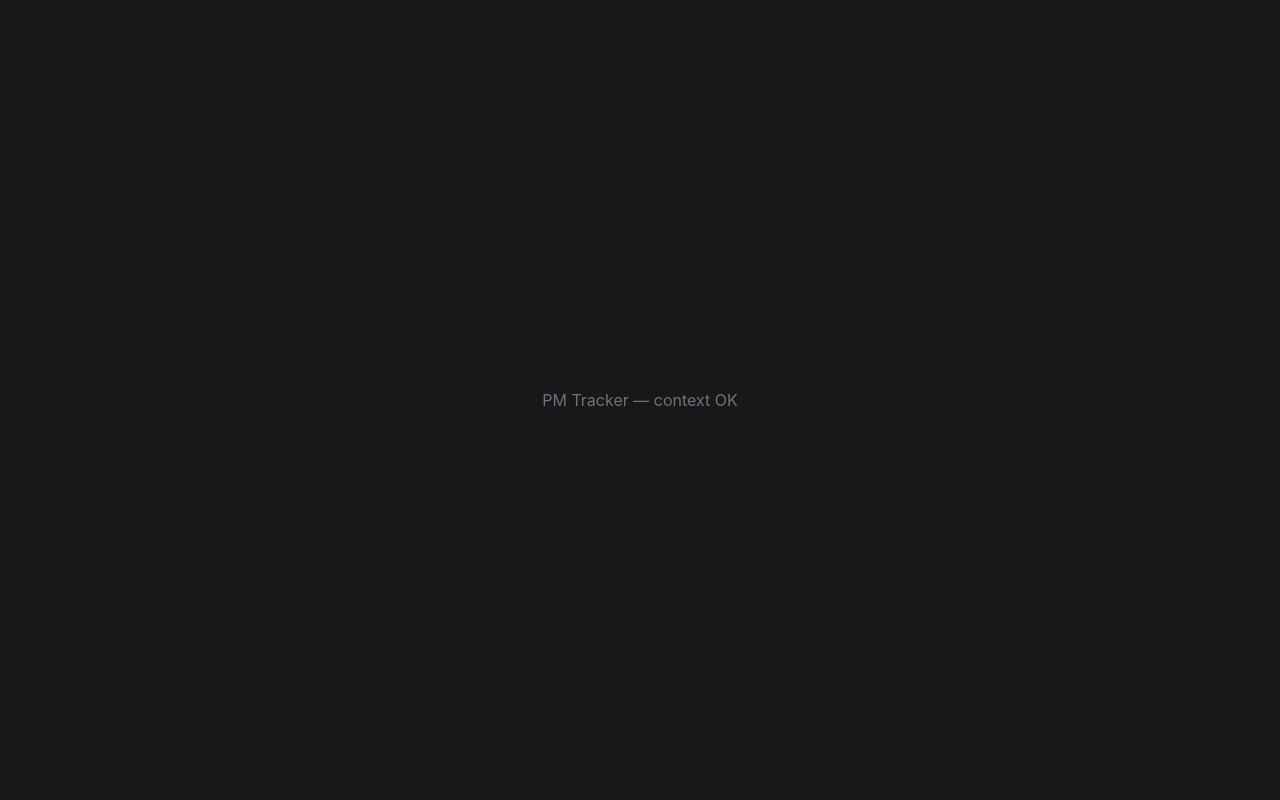
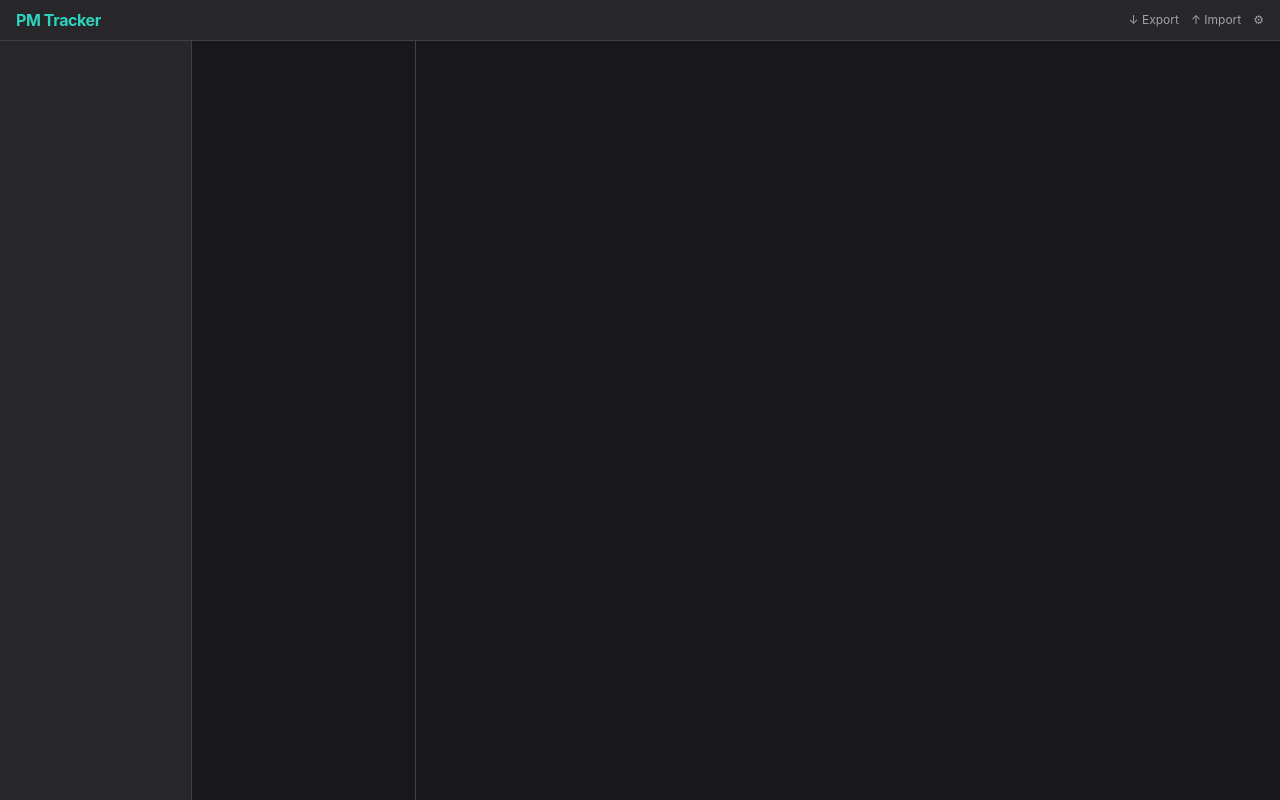
Before and after one commit to nikhil-thomas-a/pm-tracker, a React (Vite) app: page / in a window 1280 px wide. Built offline with nearby package versions, Linux system fonts and the light colour scheme.

Commit message:
feat: add app shell, TopBar, Export/Import, Toast

```diff
--- a/src/App.tsx
+++ b/src/App.tsx
@@ -1,11 +1,25 @@
 import { AppProvider } from './context/AppContext'
+import { useApp } from './context/AppContext'
+import TopBar from './components/layout/TopBar'
+import ThreePanel from './components/layout/ThreePanel'
+import Toast from './components/ui/Toast'
+import SettingsPage from './components/settings/SettingsPage'
+
+function Inner() {
+  const { state } = useApp()
+  return (
+    <div className="flex flex-col h-screen overflow-hidden">
+      <TopBar />
+      {state.showSettings ? <SettingsPage /> : <ThreePanel />}
+      <Toast />
+    </div>
+  )
+}
 
 export default function App() {
   return (
     <AppProvider>
-      <div className="flex items-center justify-center h-screen text-zinc-500">
-        PM Tracker — context OK
-      </div>
+      <Inner />
     </AppProvider>
   )
 }
--- /dev/null
+++ b/src/components/layout/LeftPanel.tsx
@@ -0,0 +1,3 @@
+export default function LeftPanel() {
+  return <div className="w-48 bg-zinc-800 border-r border-zinc-700 shrink-0" />
+}
--- /dev/null
+++ b/src/components/layout/MiddlePanel.tsx
@@ -0,0 +1,3 @@
+export default function MiddlePanel() {
+  return <div className="w-56 bg-zinc-900 border-r border-zinc-700 shrink-0" />
+}
--- /dev/null
+++ b/src/components/layout/RightPanel.tsx
@@ -0,0 +1,3 @@
+export default function RightPanel() {
+  return <div className="flex-1 bg-zinc-900" />
+}
--- /dev/null
+++ b/src/components/layout/ThreePanel.tsx
@@ -0,0 +1,13 @@
+import LeftPanel from './LeftPanel'
+import MiddlePanel from './MiddlePanel'
+import RightPanel from './RightPanel'
+
+export default function ThreePanel() {
+  return (
+    <div className="flex flex-1 overflow-hidden">
+      <LeftPanel />
+      <MiddlePanel />
+      <RightPanel />
+    </div>
+  )
+}
--- /dev/null
+++ b/src/components/layout/TopBar.tsx
@@ -0,0 +1,59 @@
+import { useApp } from '../../context/AppContext'
+
+export default function TopBar() {
+  const { state, dispatch } = useApp()
+
+  function handleExport() {
+    const { selectedBuId, selectedProjectId, selectedItemId, activeTab, showSettings, toast, ...data } = state
+    const blob = new Blob([JSON.stringify(data, null, 2)], { type: 'application/json' })
+    const url = URL.createObjectURL(blob)
+    const a = document.createElement('a')
+    a.href = url
+    a.download = `pmtracker-backup-${new Date().toISOString().slice(0, 10)}.json`
+    a.click()
+    URL.revokeObjectURL(url)
+    dispatch({ type: 'SET_TOAST', toast: { message: 'Backup exported', type: 'success' } })
+  }
+
+  function handleImport() {
+    const input = document.createElement('input')
+    input.type = 'file'
+    input.accept = '.json'
+    input.onchange = async () => {
+      const file = input.files?.[0]
+      if (!file) return
+      try {
+        const text = await file.text()
+        const data = JSON.parse(text)
+        if (!data.businessUnits || !data.statuses) throw new Error('Invalid file')
+        if (confirm('This will overwrite all current data. Continue?')) {
+          dispatch({ type: 'IMPORT_DATA', data })
+        }
+      } catch {
+        dispatch({ type: 'SET_TOAST', toast: { message: 'Invalid backup file', type: 'error' } })
+      }
+    }
+    input.click()
+  }
+
+  return (
+    <header className="flex items-center justify-between px-4 py-2 bg-zinc-800 border-b border-zinc-700 shrink-0">
+      <span className="font-bold text-teal-400 tracking-tight">PM Tracker</span>
+      <div className="flex items-center gap-3">
+        <button onClick={handleExport} className="text-xs text-zinc-400 hover:text-zinc-200 transition-colors">
+          ↓ Export
+        </button>
+        <button onClick={handleImport} className="text-xs text-zinc-400 hover:text-zinc-200 transition-colors">
+          ↑ Import
+        </button>
+        <button
+          onClick={() => dispatch({ type: 'TOGGLE_SETTINGS' })}
+          className="text-xs text-zinc-400 hover:text-zinc-200 transition-colors"
+          title="Settings"
+        >
+          ⚙
+        </button>
+      </div>
+    </header>
+  )
+}
--- /dev/null
+++ b/src/components/settings/SettingsPage.tsx
@@ -0,0 +1,15 @@
+import { useApp } from '../../context/AppContext'
+
+export default function SettingsPage() {
+  const { dispatch } = useApp()
+  return (
+    <div className="flex-1 flex items-center justify-center text-zinc-500">
+      <div className="text-center">
+        <p className="text-sm mb-2">Settings — coming in Task 14</p>
+        <button onClick={() => dispatch({ type: 'TOGGLE_SETTINGS' })} className="text-xs text-teal-400 hover:text-teal-300">
+          ← Back
+        </button>
+      </div>
+    </div>
+  )
+}
--- /dev/null
+++ b/src/components/ui/EmptyState.tsx
@@ -0,0 +1,15 @@
+interface Props {
+  icon: string
+  title: string
+  subtitle?: string
+}
+
+export default function EmptyState({ icon, title, subtitle }: Props) {
+  return (
+    <div className="flex flex-col items-center justify-center h-full gap-2 text-zinc-600 select-none">
+      <span className="text-4xl">{icon}</span>
+      <p className="text-sm font-medium text-zinc-500">{title}</p>
+      {subtitle && <p className="text-xs text-zinc-600">{subtitle}</p>}
+    </div>
+  )
+}
--- /dev/null
+++ b/src/components/ui/Toast.tsx
@@ -0,0 +1,18 @@
+import { useApp } from '../../context/AppContext'
+
+export default function Toast() {
+  const { state } = useApp()
+  const { toast } = state
+
+  if (!toast) return null
+
+  return (
+    <div
+      className={`fixed bottom-4 right-4 px-4 py-2 rounded-lg text-sm font-medium shadow-lg z-50 transition-all ${
+        toast.type === 'success' ? 'bg-teal-600 text-white' : 'bg-red-600 text-white'
+      }`}
+    >
+      {toast.message}
+    </div>
+  )
+}
```
